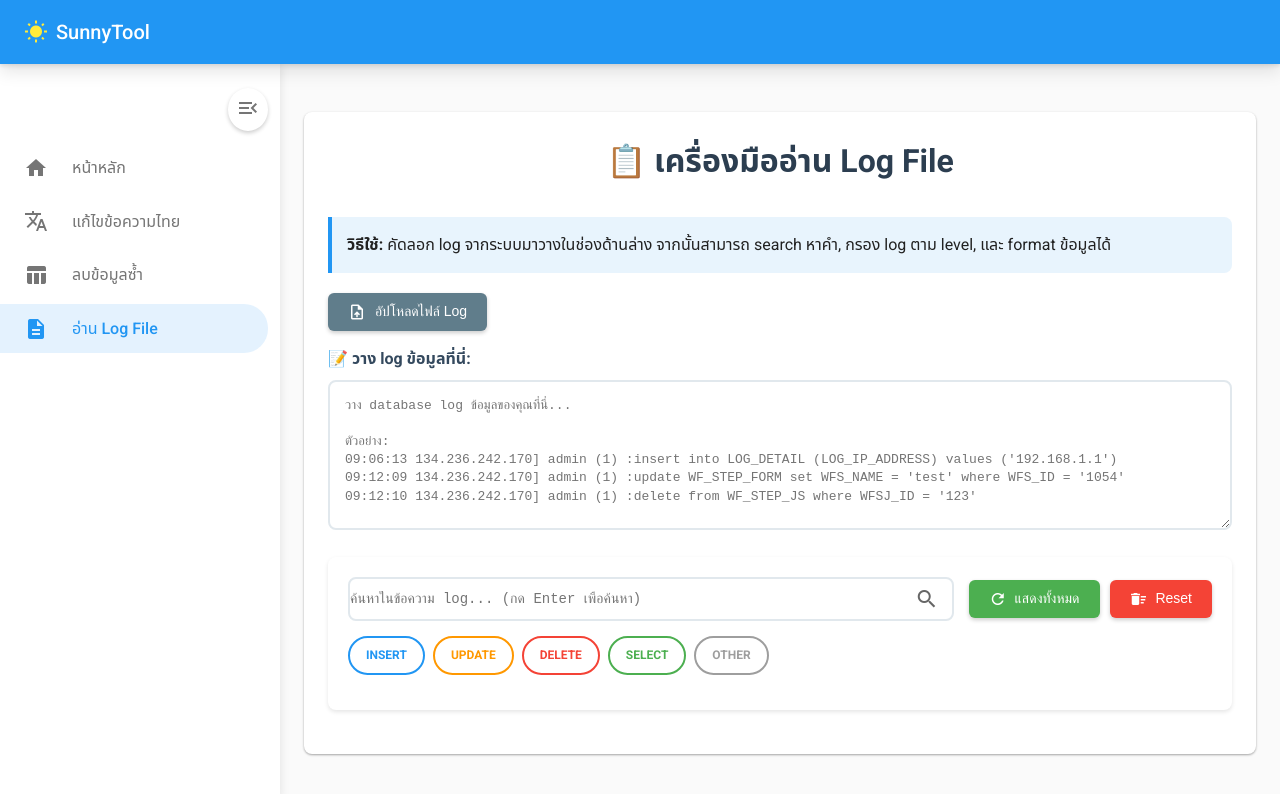
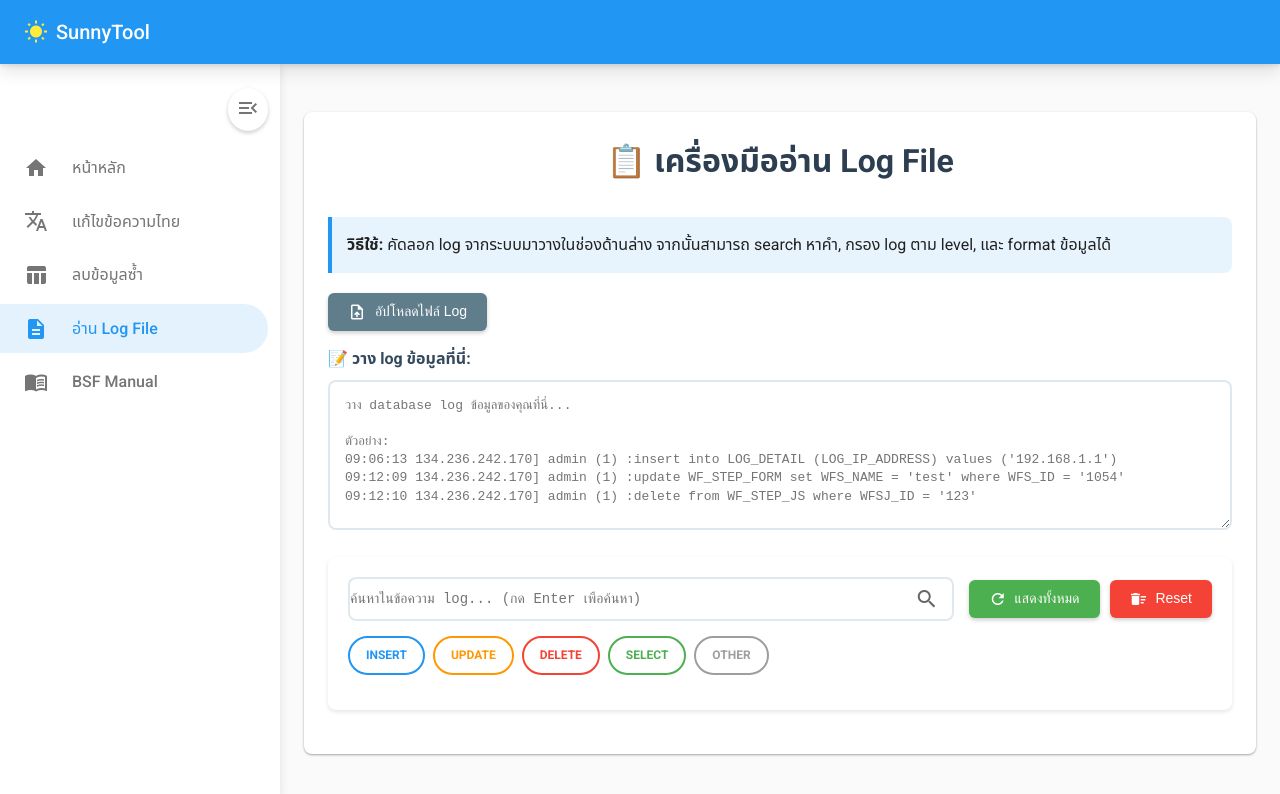
Before and after one commit to Solaris470/SunnyTool, a website: page tools/log_reader.html in a window 1280 px wide. Drawn offline with Linux system fonts and the light colour scheme.

Commit message:
Add BSF Manual link to sidebars across pages

```diff
--- a/tools/log_reader.html
+++ b/tools/log_reader.html
@@ -570,6 +570,7 @@
             <li><a href="thai_text_fixer.html"><span class="material-icons">translate</span> <span>แก้ไขข้อความไทย</span></a></li>
             <li><a href="clean_googlesheet_data.html"><span class="material-icons">table_chart</span> <span>ลบข้อมูลซ้ำ</span></a></li>
             <li><a href="log_reader.html" class="active"><span class="material-icons">description</span> <span>อ่าน Log File</span></a></li>
+            <li><a href="bsf_manual.html"><span class="material-icons">menu_book</span> <span>BSF Manual</span></a></li>
         </ul>
     </nav>
 
```
Also changed, not shown: index.html (+1 -0 lines), tools/clean_googlesheet_data.html (+1 -0 lines), tools/thai_text_fixer.html (+1 -0 lines).
